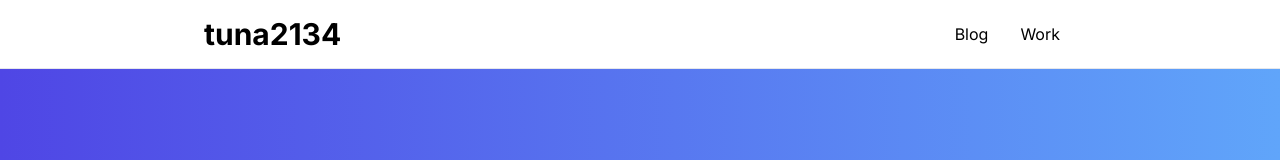
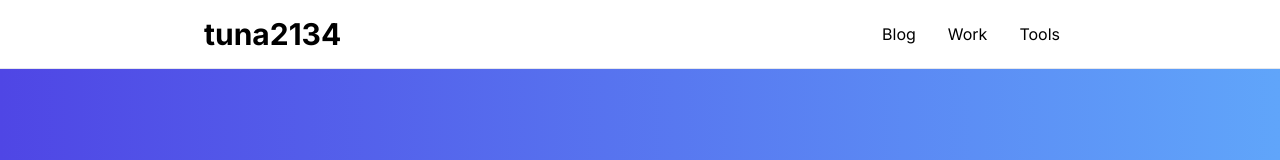
Before and after one commit to tuna2134-archive/website, a Next.js app: page / in a window 1280 px wide. Shown: the top 160 px of the page. Built offline with nearby package versions, Linux system fonts and the light colour scheme.

Commit message:
tools追記

```diff
--- a/src/app/header.tsx
+++ b/src/app/header.tsx
@@ -10,6 +10,10 @@ export default function Header() {
     {
       name: "Work",
       path: "/works",
+    },
+    {
+      name: "Tools",
+      path: "https://tools.tuna2134.jp",
     }
   ];
   return (
```
